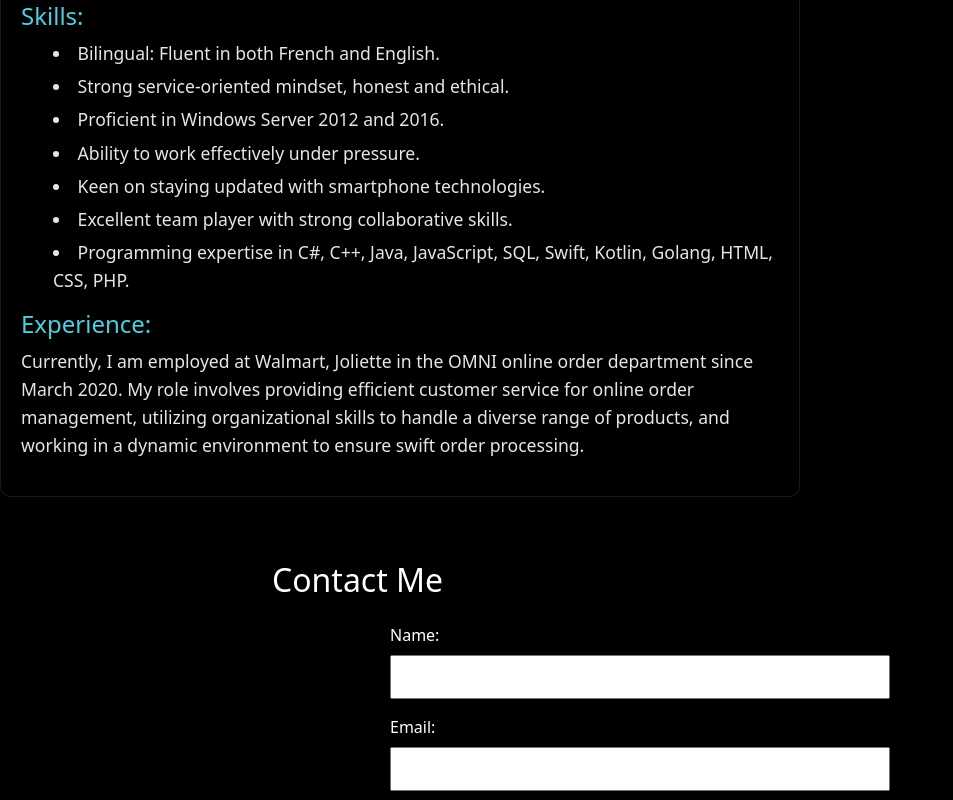
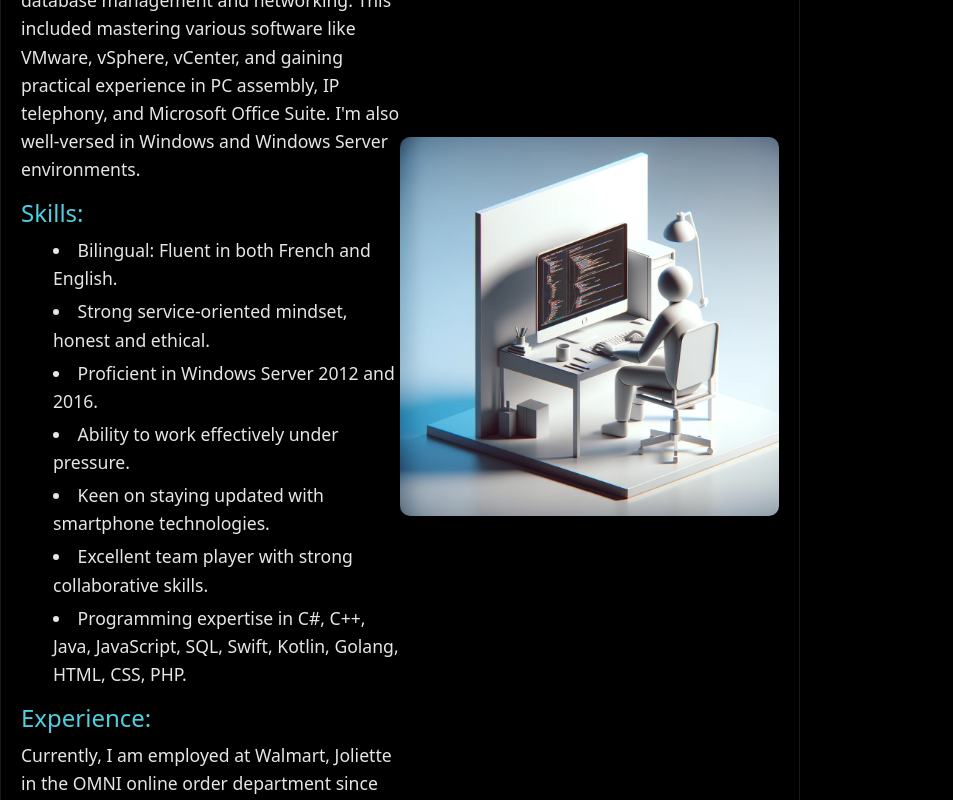
Before and after one commit to gregreborn/my-portfolio, a React (Create React App) app: page / in a window 1280 px wide. Shown: the part 960-1760 px from the top of the page, without its empty margins (0-953 px from the left). Built offline with nearby package versions, Linux system fonts and the light colour scheme.

Commit message:
updating about section

```diff
--- a/src/App.css
+++ b/src/App.css
@@ -122,6 +122,29 @@ h1 {
 #about ul li {
   margin-bottom: 5px;
 }
+.about-container {
+  display: flex;
+  align-items: center;
+  justify-content: space-around;
+}
+
+.about-text, .about-image {
+  flex: 1;
+}
+
+.about-image img {
+  max-width: 100%;
+  height: auto;
+  border-radius: 10px;
+}
+
+/* Responsive styling */
+@media (max-width: 768px) {
+  .about-container {
+    flex-direction: column;
+  }
+}
+
 
 @media (max-width: 768px) {
   #contact form, #about, #projects {
--- a/src/App.js
+++ b/src/App.js
@@ -47,6 +47,8 @@ function App() {
                 </div>
             </section>
             <section id="about">
+                <div className={"about-container"}>
+                    <div className={"about-text"}>
                         <h2>About Me</h2>
                         <p>
                             I am Gregory St Facile R., a passionate software developer with a diverse skill set in programming and technical support. My journey in tech started at Cegep de Lanaudière, Joliette, where I honed my programming skills and am currently in the final stages of my studies.
@@ -68,6 +70,11 @@ function App() {
                         <p>
                             Currently, I am employed at Walmart, Joliette in the OMNI online order department since March 2020. My role involves providing efficient customer service for online order management, utilizing organizational skills to handle a diverse range of products, and working in a dynamic environment to ensure swift order processing.
                         </p>
+                    </div>
+                    <div className="about-image">
+                        <img src="/coder.webp" alt="Gregory working" />
+                    </div>
+                </div>
             </section>
             <section id="contact">
                 <h2>Contact Me</h2>
```
Also changed, not shown: public/coder.webp (added). Lines whose indentation alone changed are shown as unchanged.
